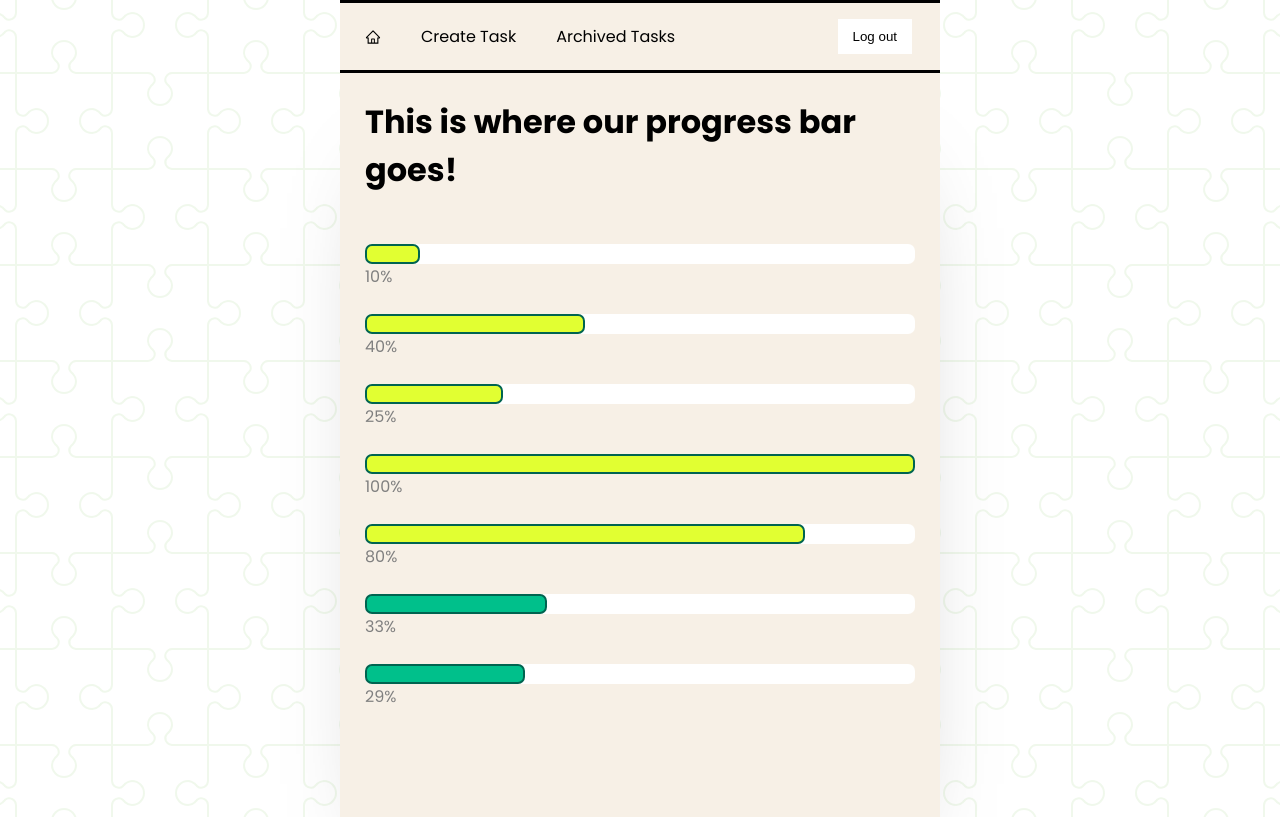
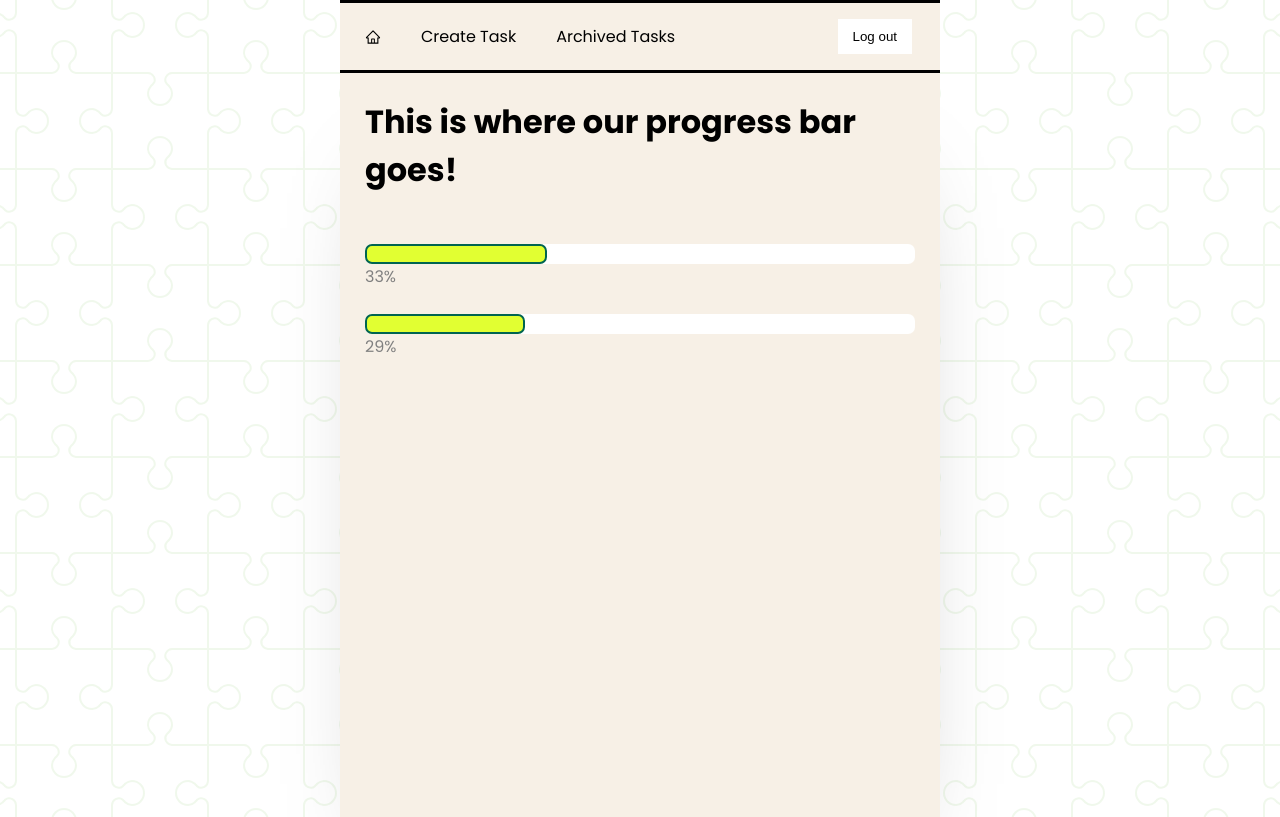
Before and after one commit to samo-13/helper-buddy, a React (Create React App) app in the folder client/: page /bar in a window 1280 px wide. Built offline with nearby package versions, Linux system fonts and the light colour scheme; no server answers.

Commit message:
Clean code

```diff
--- a/client/src/pages/TEMPProgressBar.jsx
+++ b/client/src/pages/TEMPProgressBar.jsx
@@ -255,10 +255,6 @@ const {
     // --------------------------------------------------------------------------------------
     // to see data delete when complete
     console.log('taskId:', taskId)
-    // console.log('Test 1:', dummyState)
-    // console.log('Test 2:', dummyState[0])
-    // console.log('Test 3:', dummyState[0].steps)
-    // console.log('Test 5:', dummyState[taskIndex].steps)
     // --------------------------------------------------------------------------------------
 
     // save all of the task specific steps to taskSteps variable
@@ -272,31 +268,25 @@ const {
       console.log('step:', step)
       if (step.completed_at !== null) {
         stepsCompleted.push(step);
-        stepsCompletedCount ++
+        stepsCompletedCount ++ // add 1
       }
     }
     console.log('stepsCompleted:', stepsCompleted)
     console.log('stepsCompletedCount:', stepsCompletedCount)
 
-    // get % complete
+    // get % steps completed
     let progress = (stepsCompletedCount / stepsTotalCount) * 100
     // round to whole number
     return Math.round(progress)
 }
-
 
 // -------------------------------------------------------------------------------------------------------
 
   return (
     <div>
       <h1>This is where our progress bar goes!</h1>
-        <ProgressBar backgroundcolor="#e1ff32" progress='10' />
-        <ProgressBar backgroundcolor="#e1ff32" progress='40' />
-        <ProgressBar backgroundcolor="#e1ff32" progress='25' />
-        <ProgressBar backgroundcolor="#e1ff32" progress='100' />
-        <ProgressBar backgroundcolor="#e1ff32" progress='80' />
-        <ProgressBar backgroundcolor="#00c08b" progress={getProgress(dummyState, 1)} />
-        <ProgressBar backgroundcolor="#00c08b" progress={getProgress(dummyState, 2)} />
+        <ProgressBar backgroundcolor="#e1ff32" progress={getProgress(dummyState, 1)} />
+        <ProgressBar backgroundcolor="#e1ff32" progress={getProgress(dummyState, 2)} />
     </div>
   );
 }
```
